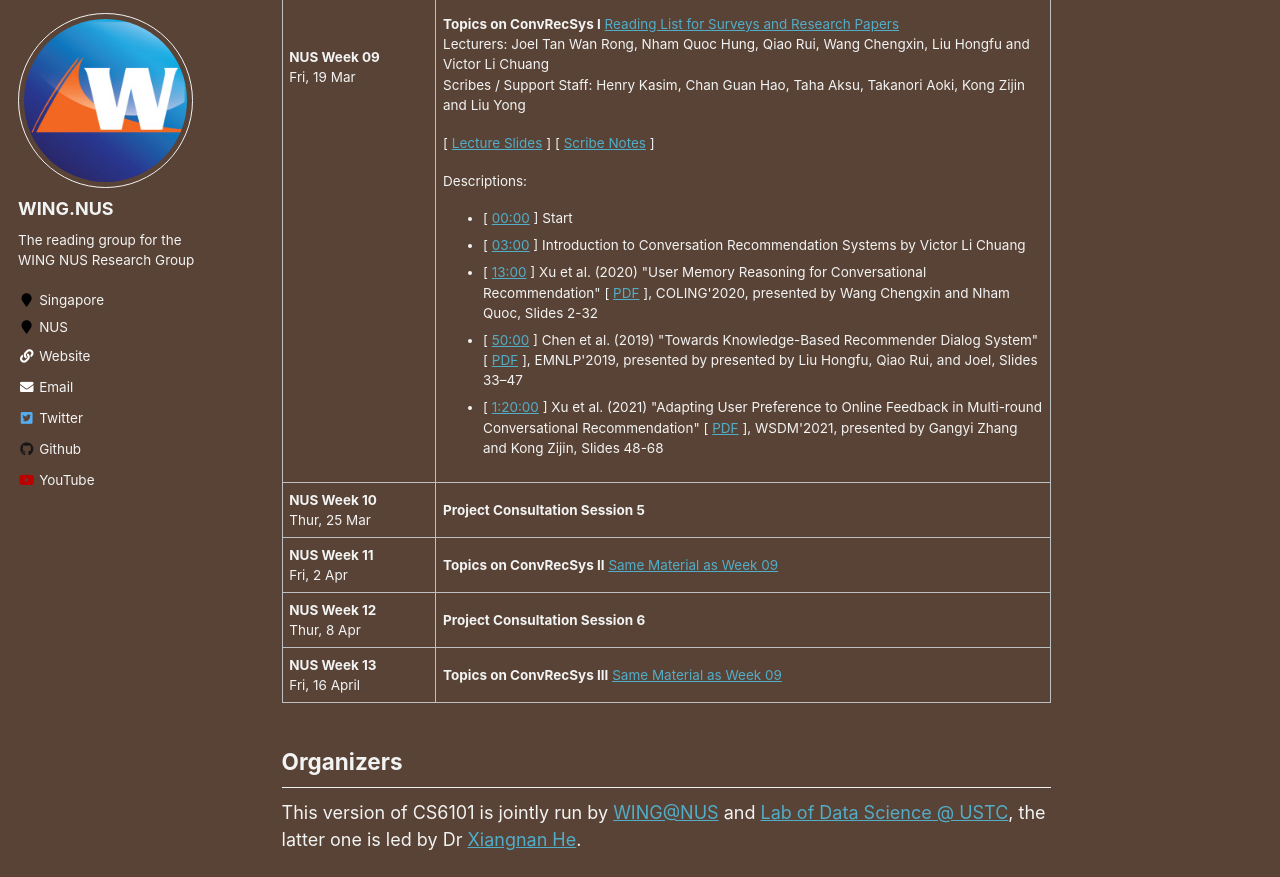
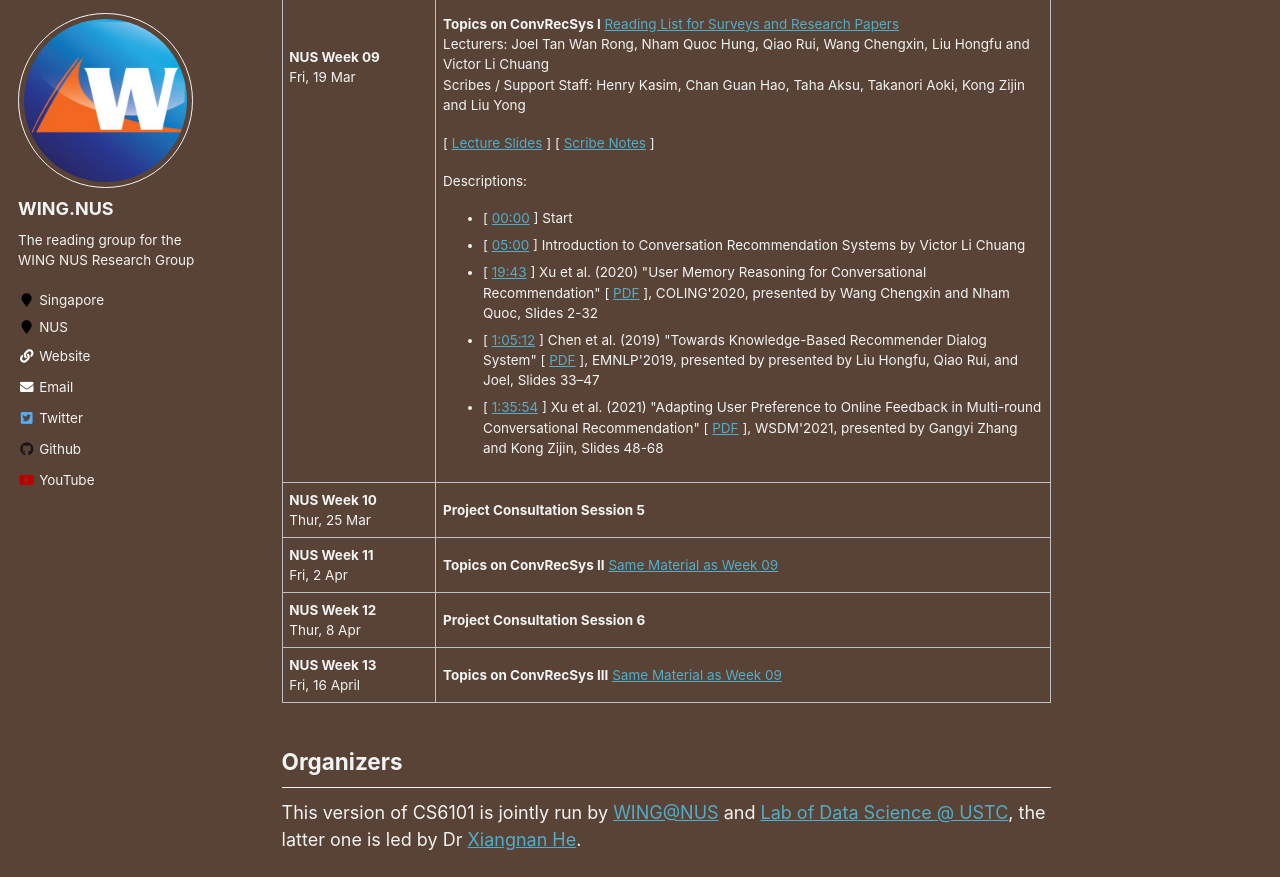
Before and after one commit to WING-NUS/cs6101, a Jekyll site: the page built from _pages/about.md, in a window 1280 px wide and 900 px high, scrolled down 6863 px, cut to the strip 23-900 px from the top of the window. Built offline with Jekyll 4.4.1, drawn with Linux system fonts in a browser that asks for light colours.

Commit message:
update the YT timings for week 09

```diff
--- a/_pages/about.md
+++ b/_pages/about.md
@@ -254,10 +254,10 @@ Recognition and Sentiment Classification". [&nbsp;<a href = "http://ir.hit.edu.c
 <P>Descriptions:
 <ul>
   <li>[&nbsp;<a href="https://www.youtube.com/watch?v=-68SJ0nd58U&t=0s">00:00</a>&nbsp;] Start </li>
-  <li>[&nbsp;<a href="https://www.youtube.com/watch?v=-68SJ0nd58U&t=180s">03:00</a>&nbsp;] Introduction to Conversation Recommendation Systems by Victor Li Chuang</li>
-  <li>[&nbsp;<a href="https://www.youtube.com/watch?v=-68SJ0nd58U&t=780s">13:00</a>&nbsp;] Xu et al. (2020) "User Memory Reasoning for Conversational Recommendation" [&nbsp;<a href = "https://arxiv.org/pdf/2006.00184.pdf">PDF</a>&nbsp;], COLING'2020, presented by Wang Chengxin and Nham Quoc, Slides 2-32</li>
-    <li>[&nbsp;<a href="https://www.youtube.com/watch?v=-68SJ0nd58U&t=3000s">50:00</a>&nbsp;] Chen et al. (2019) "Towards Knowledge-Based Recommender Dialog System" [&nbsp;<a href = "https://www.aclweb.org/anthology/D19-1189.pdf">PDF</a>&nbsp;], EMNLP'2019, presented by presented by Liu Hongfu, Qiao Rui, and Joel, Slides 33–47</li>
-    <li>[&nbsp;<a href="https://www.youtube.com/watch?v=-68SJ0nd58U&t=4800s">1:20:00</a>&nbsp;] Xu et al. (2021)  "Adapting User Preference to Online Feedback
+  <li>[&nbsp;<a href="https://www.youtube.com/watch?v=-68SJ0nd58U&t=300s">05:00</a>&nbsp;] Introduction to Conversation Recommendation Systems by Victor Li Chuang</li>
+  <li>[&nbsp;<a href="https://www.youtube.com/watch?v=-68SJ0nd58U&t=1183s">19:43</a>&nbsp;] Xu et al. (2020) "User Memory Reasoning for Conversational Recommendation" [&nbsp;<a href = "https://arxiv.org/pdf/2006.00184.pdf">PDF</a>&nbsp;], COLING'2020, presented by Wang Chengxin and Nham Quoc, Slides 2-32</li>
+    <li>[&nbsp;<a href="https://www.youtube.com/watch?v=-68SJ0nd58U&t=3912s">1:05:12</a>&nbsp;] Chen et al. (2019) "Towards Knowledge-Based Recommender Dialog System" [&nbsp;<a href = "https://www.aclweb.org/anthology/D19-1189.pdf">PDF</a>&nbsp;], EMNLP'2019, presented by presented by Liu Hongfu, Qiao Rui, and Joel, Slides 33–47</li>
+    <li>[&nbsp;<a href="https://www.youtube.com/watch?v=-68SJ0nd58U&t=5754s">1:35:54</a>&nbsp;] Xu et al. (2021)  "Adapting User Preference to Online Feedback
 in Multi-round Conversational Recommendation" [&nbsp;<a href = "https://dl.acm.org/doi/pdf/10.1145/3437963.3441791">PDF</a>&nbsp;], WSDM'2021, presented by Gangyi Zhang and Kong Zijin, Slides 48-68</li>
  </ul>
     </p>
```
